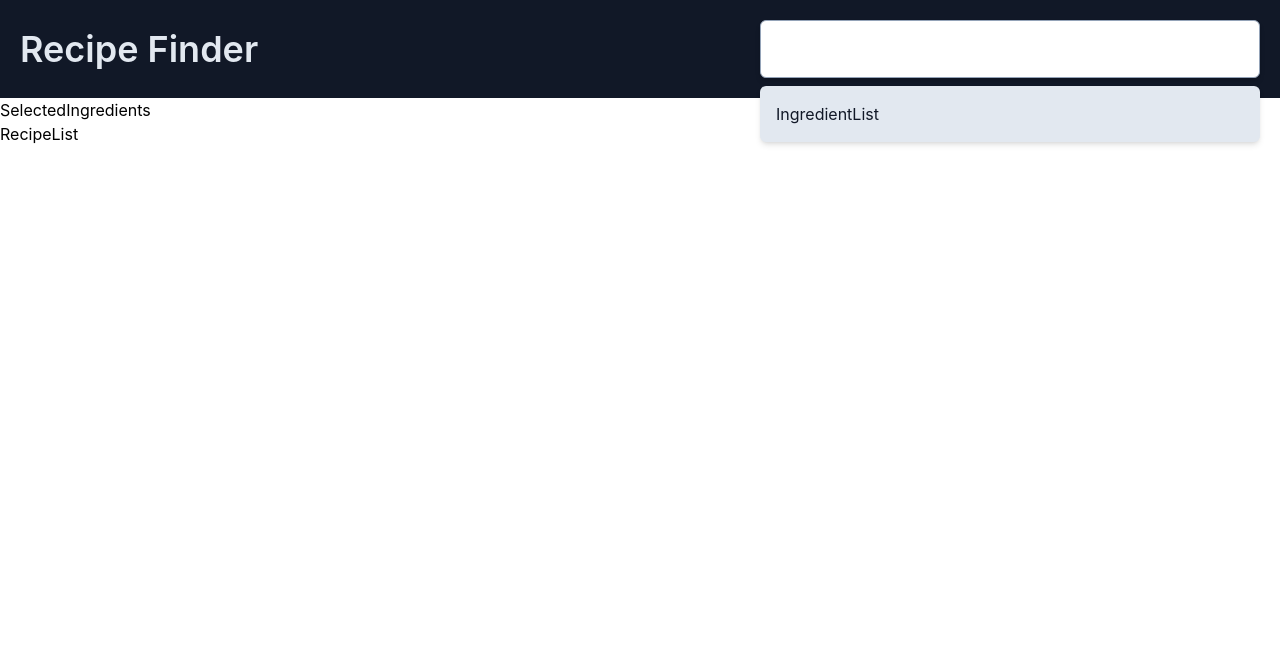
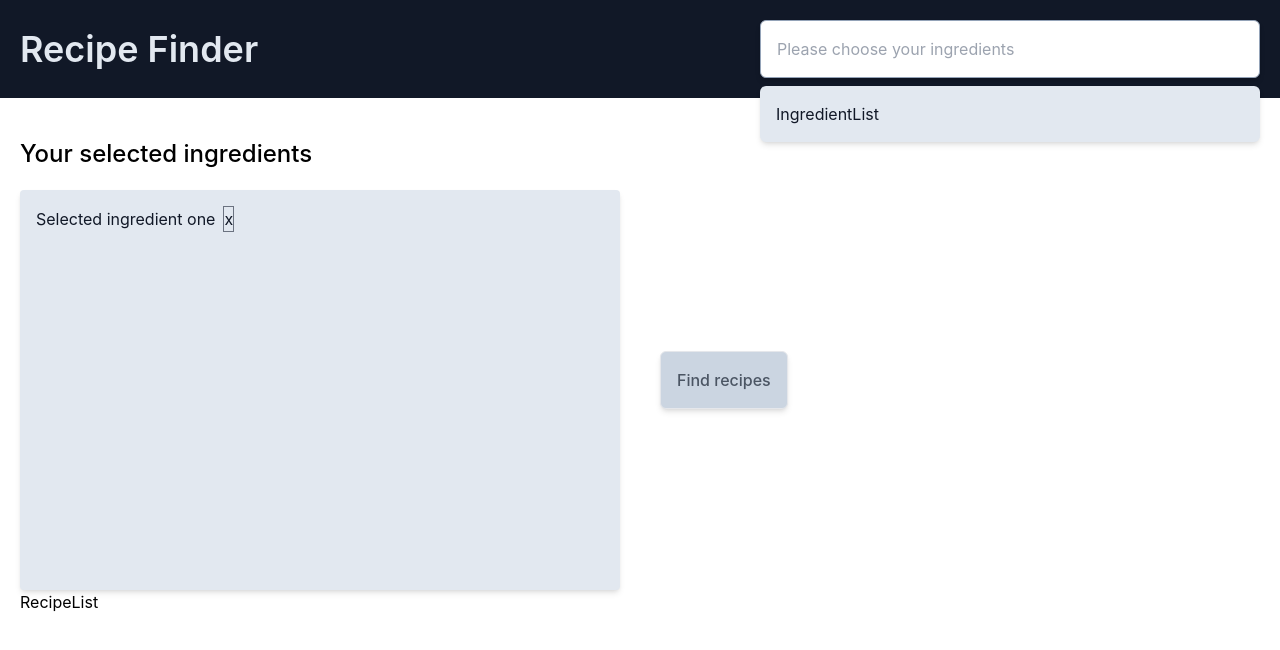
Before and after one commit to EricMbouwe/recipe-client, a React (Create React App) app: page / in a window 1280 px wide. Shown: the top 650 px of the page. Built offline with nearby package versions, Linux system fonts and the light colour scheme.

Commit message:
Add selected inggredients component

```diff
--- a/src/App.js
+++ b/src/App.js
@@ -7,8 +7,10 @@ function App() {
   return (
     <>
       <Header />
-      <SelectedIngredients />
-      <RecipeList />
+      <main className='px-5'>
+        <SelectedIngredients />
+        <RecipeList />
+      </main>
     </>
   );
 }
--- a/src/components/Header.js
+++ b/src/components/Header.js
@@ -4,7 +4,7 @@ import IngredientSearchInput from './IngredientSearchInput'
 function Header() {
     return (
         <header className='bg-gray-900 p-5'>
-            <div className='max-w-7xl flex items-center justify-between'>
+            <div className='max-w-7xl mx-auto flex items-center justify-between'>
                 <h1 className='text-4xl text-slate-200 font-semibold'>Recipe Finder</h1>
                 <IngredientSearchInput />
             </div>
--- a/src/components/IngredientSearchInput.js
+++ b/src/components/IngredientSearchInput.js
@@ -9,6 +9,7 @@ function IngredientSearchInput() {
                 type="text"
                 id="ingredientName"
                 name="ingredientName"
+                placeholder='Please choose your ingredients'
             />
             <IngredientList />
         </div>
--- a/src/components/SelectedIngredients.js
+++ b/src/components/SelectedIngredients.js
@@ -2,7 +2,31 @@ import React from 'react'
 
 function SelectedIngredients() {
     return (
-        <div>SelectedIngredients</div>
+        <section className='max-w-7xl mx-auto mt-10'>
+            <h1 className='font-medium text-2xl'>Your selected ingredients</h1>
+
+            <div className='flex items-center gap-10'>
+                <div className='flex-1'>
+                    <ul className='shadow-md mt-5 rounded bg-slate-200 text-gray-900 p-4 min-h-[400px]'>
+                        <li className='flex space-x-2 items-center'>
+                            <span>Selected ingredient one</span>
+                            <button
+                                className='border border-gray-500'
+                            >
+                                <span className=''>x</span>
+                            </button>
+                        </li>
+                    </ul>
+                </div>
+
+                <div className='flex-1'>
+                    <button
+                        className='p-4 border shadow-md text-gray-600 hover:text-white font-medium bg-slate-300 hover:bg-slate-400 rounded-md transition-all duration-300'>
+                        Find recipes
+                    </button>
+                </div>
+            </div>
+        </section>
     )
 }
 
```
